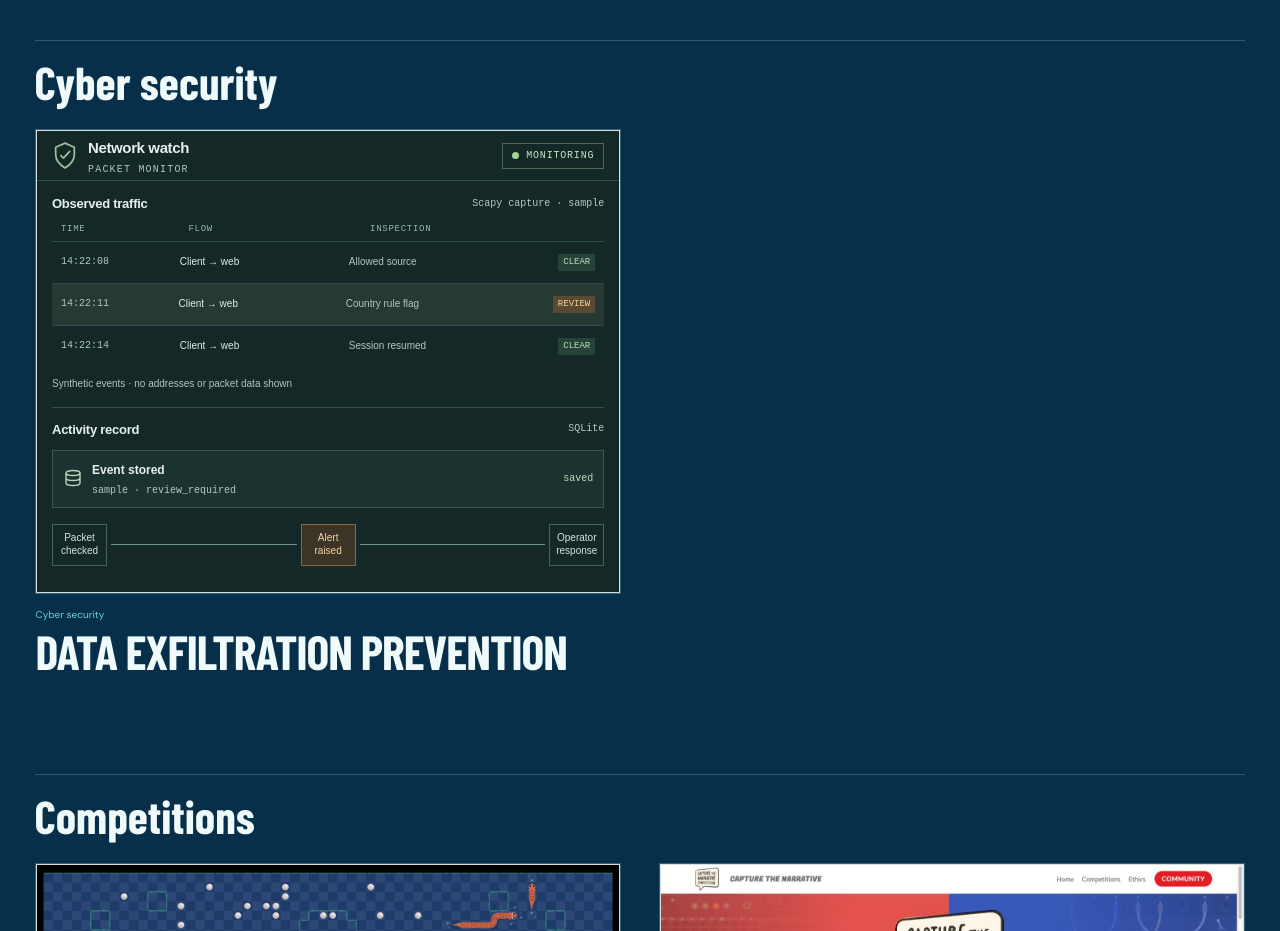
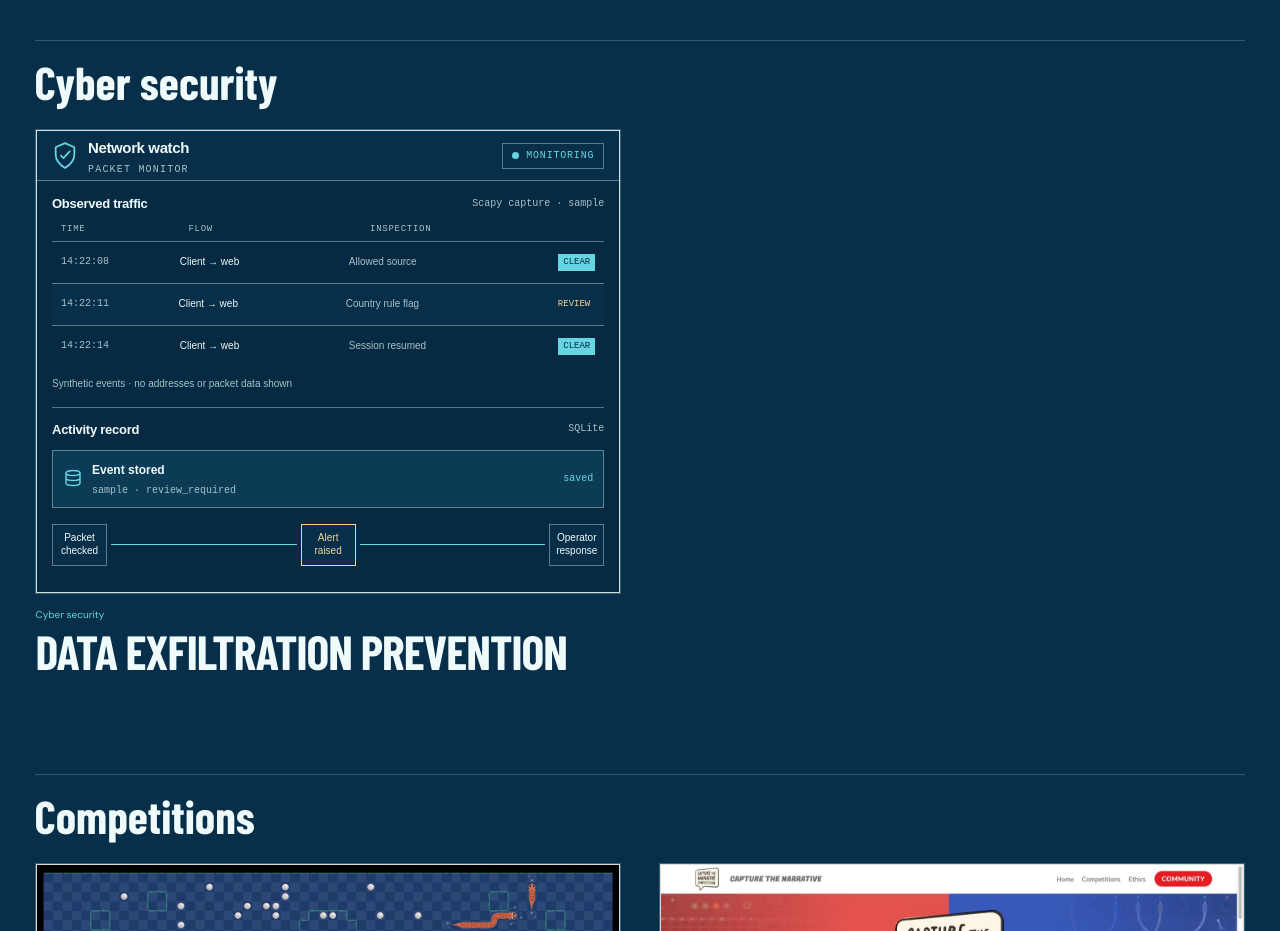
Before and after one commit to amancodeshere/personal-website, a Next.js app: page /projects in a window 1280 px wide. Shown: the part 3880-4811 px from the top of the page. Built offline with nearby package versions, Linux system fonts and the light colour scheme; a web font is replaced by a local one.

Commit message:
feat:align Network Watch preview with the ocean-blue portfolio palette

```diff
--- a/src/components/projects/AdditionalProjectArtwork.module.css
+++ b/src/components/projects/AdditionalProjectArtwork.module.css
@@ -224,10 +224,17 @@
 
 /* AwesomeDEP — packet observation, persisted event, and operator alert path. */
 .security {
-  --sec-ink: #e8f0ee;
-  --sec-muted: #a7bcbb;
+  --sec-deep: var(--deep);
+  --sec-ocean: var(--ocean);
+  --sec-panel: var(--panel);
+  --sec-cyan: var(--cyan);
+  --sec-ice: var(--ice);
+  --sec-muted: var(--muted);
+  --sec-line: var(--line-strong);
+  --sec-warning: #f3d49d;
+  --sec-ink: var(--sec-ice);
   color: var(--sec-ink);
-  background: #142827;
+  background: var(--sec-deep);
 }
 .secHeader,
 .secBrand,
@@ -243,7 +250,8 @@
   justify-content: space-between;
   gap: 12px;
   padding: 0 clamp(15px, 2.3cqw, 31px);
-  border-bottom: 1px solid #38504d;
+  border-bottom: 1px solid var(--sec-line);
+  background: var(--sec-ocean);
 }
 .secBrand {
   gap: 10px;
@@ -257,7 +265,7 @@
   letter-spacing: -0.025em;
 }
 .secBrand > div > span {
-  color: #acc5c1;
+  color: var(--sec-muted);
   font: 10px/1 monospace;
   letter-spacing: 0.12em;
 }
@@ -271,7 +279,7 @@
   width: 100%;
   height: 100%;
   fill: none;
-  stroke: #9cbe9e;
+  stroke: var(--sec-cyan);
   stroke-width: 1.7;
   stroke-linecap: round;
   stroke-linejoin: round;
@@ -279,17 +287,16 @@
 .monitorState {
   gap: 7px;
   padding: 7px 9px;
-  color: #c7e6c5;
-  border: 1px solid #496b58;
+  color: var(--sec-cyan);
+  border: 1px solid var(--sec-line);
   font: 10px/1 monospace;
   letter-spacing: 0.08em;
 }
-.monitorState i,
-.runState i {
+.monitorState i {
   width: 7px;
   height: 7px;
   border-radius: 50%;
-  background: #a4d593;
+  background: var(--sec-cyan);
 }
 .secBody {
   display: grid;
@@ -313,7 +320,7 @@
   letter-spacing: -0.02em;
 }
 .secSectionHead > span {
-  color: #b5c9c6;
+  color: var(--sec-muted);
   font: 10px/1.2 monospace;
 }
 .packetLabels,
@@ -327,57 +334,57 @@
 }
 .packetLabels {
   padding: 0 9px 7px;
-  color: #9db5b2;
+  color: var(--sec-muted);
   font: 9px/1 monospace;
   letter-spacing: 0.08em;
 }
 .packetRow {
   min-height: 42px;
   padding: 7px 9px;
-  border-top: 1px solid #344c49;
-  color: #c9d8d5;
+  border-top: 1px solid var(--sec-line);
+  color: var(--sec-ice);
   font-size: clamp(10px, 1cqw, 13px);
 }
 .packetRow time {
-  color: #b0c6c1;
+  color: var(--sec-muted);
   font: 10px/1 monospace;
 }
 .packetRow b {
-  color: #e3edeb;
+  color: var(--sec-ice);
   font-weight: 500;
 }
 .packetRow > span {
-  color: #b4c6c2;
+  color: var(--sec-muted);
 }
 .packetRow > i {
   padding: 4px 5px;
-  color: #baddb8;
-  background: #254338;
+  color: var(--sec-deep);
+  background: var(--sec-cyan);
   font: 9px/1 monospace;
   font-style: normal;
 }
 .packetAlert {
-  background: #263933;
+  background: var(--sec-ocean);
 }
 .packetAlert > i {
-  color: #f3d49d;
-  background: #5b4931;
+  color: var(--sec-warning);
+  background: transparent;
 }
 .privacyNote {
   margin: 10px 0 0;
-  color: #b1c5c1;
+  color: var(--sec-muted);
   font-size: 10px;
   line-height: 1.4;
 }
 .eventPanel {
   padding-left: clamp(12px, 1.8cqw, 24px);
-  border-left: 1px solid #38504d;
+  border-left: 1px solid var(--sec-line);
 }
 .eventRecord {
   gap: 9px;
   padding: 10px;
-  border: 1px solid #3b5550;
-  background: #1a3330;
+  border: 1px solid var(--sec-line);
+  background: var(--sec-panel);
 }
 .recordIcon {
   width: 20px;
@@ -388,7 +395,7 @@
   width: 100%;
   height: 100%;
   fill: none;
-  stroke: #b7d4ba;
+  stroke: var(--sec-cyan);
   stroke-width: 1.4;
 }
 .eventRecord > div {
@@ -401,13 +408,13 @@
   font-size: 12px;
 }
 .eventRecord > div span {
-  color: #b4c9c4;
+  color: var(--sec-muted);
   font: 10px/1.2 monospace;
   overflow-wrap: anywhere;
 }
 .eventRecord > i {
   margin-left: auto;
-  color: #bedcbd;
+  color: var(--sec-cyan);
   font: 10px/1 monospace;
   font-style: normal;
 }
@@ -424,25 +431,25 @@
   min-width: 55px;
   min-height: 42px;
   padding: 5px;
-  color: #d6e3df;
-  border: 1px solid #49625c;
+  color: var(--sec-ice);
+  border: 1px solid var(--sec-line);
+  background: var(--sec-ocean);
   text-align: center;
   font-size: 10px;
   line-height: 1.25;
 }
 .flowWarn {
-  color: #f3d49d;
-  border-color: #866845;
-  background: #3b3427;
+  color: var(--sec-warning);
+  border-color: var(--sec-warning);
 }
 .flowLine {
   height: 1px;
   min-width: 5px;
   flex: 1;
-  background: #6c9281;
+  background: var(--sec-cyan);
 }
 .eventPanel footer {
-  color: #b6c8c3;
+  color: var(--sec-muted);
   font-size: 10px;
 }
 
@@ -692,6 +699,12 @@
   font: 10px/1 monospace;
   letter-spacing: 0.08em;
 }
+.runState i {
+  width: 7px;
+  height: 7px;
+  border-radius: 50%;
+  background: #a4d593;
+}
 .botTable {
   border-top: 1px solid #50605a;
 }
@@ -801,7 +814,7 @@
     border-left: 0;
   }
   .eventPanel {
-    border-top-color: #38504d;
+    border-top-color: var(--sec-line);
   }
   .musicBody {
     gap: 15px;
```
Also changed, not shown: 1 other file (tests, documents, lock files or other folders).
